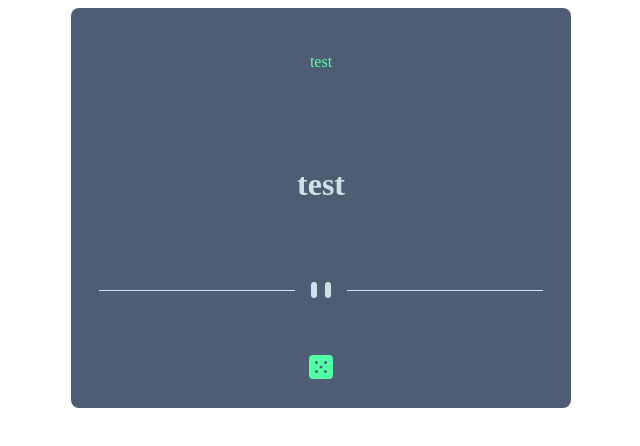
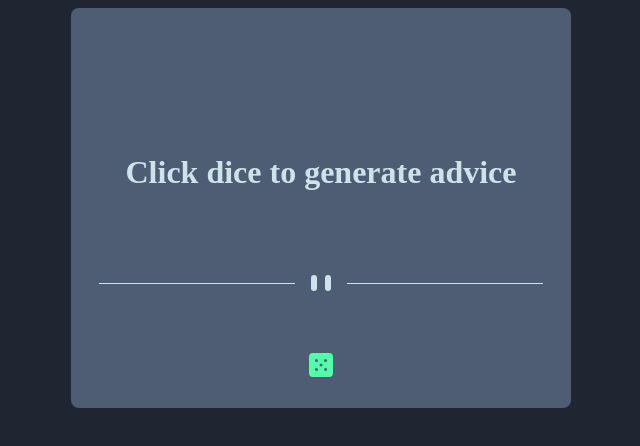
Before and after one commit to uizyk/random-advice-generator, a plain HTML site: page index.html in a window 1280 px wide. Shown: the whole page, without its empty margins (319-959 px from the left). Drawn offline with Linux system fonts and the light colour scheme.

Commit message:
finish styling

```diff
--- a/index.html
+++ b/index.html
@@ -17,6 +17,7 @@
       display: flex;
       justify-content: center;
       align-items: center;
+      background-color: hsl(218, 23%, 16%);
     }
 
     #container{
@@ -28,6 +29,7 @@
       width: 500px;
       background-color: hsl(217, 19%, 38%);
       border-radius: 8px;
+      text-align: center;
     }
 
     p{
@@ -42,8 +44,8 @@
 </head>
 <body>
   <div id="container">
-    <p id="advice-number">test</p>
-    <h1 id="advice">test</h1>
+    <p id="advice-number"></p>
+    <h1 id="advice">Click dice to generate advice</h1>
     <svg id="line" width="444" height="16" xmlns="http://www.w3.org/2000/svg"><g fill="none" fill-rule="evenodd"><path fill="hsl(193, 38%, 86%)" d="M0 8h196v1H0zM248 8h196v1H248z"/><g transform="translate(212)" fill="#CEE3E9"><rect width="6" height="16" rx="3"/><rect x="14" width="6" height="16" rx="3"/></g></g></svg>
     <svg id="dice" width="24" height="24" xmlns="http://www.w3.org/2000/svg"><path d="M20 0H4a4.005 4.005 0 0 0-4 4v16a4.005 4.005 0 0 0 4 4h16a4.005 4.005 0 0 0 4-4V4a4.005 4.005 0 0 0-4-4ZM7.5 18a1.5 1.5 0 1 1 0-3 1.5 1.5 0 0 1 0 3Zm0-9a1.5 1.5 0 1 1 0-3 1.5 1.5 0 0 1 0 3Zm4.5 4.5a1.5 1.5 0 1 1 0-3 1.5 1.5 0 0 1 0 3Zm4.5 4.5a1.5 1.5 0 1 1 0-3 1.5 1.5 0 0 1 0 3Zm0-9a1.5 1.5 0 1 1 0-3 1.5 1.5 0 0 1 0 3Z" fill="hsl(150, 100%, 66%)"/></svg>
   </div>
```
